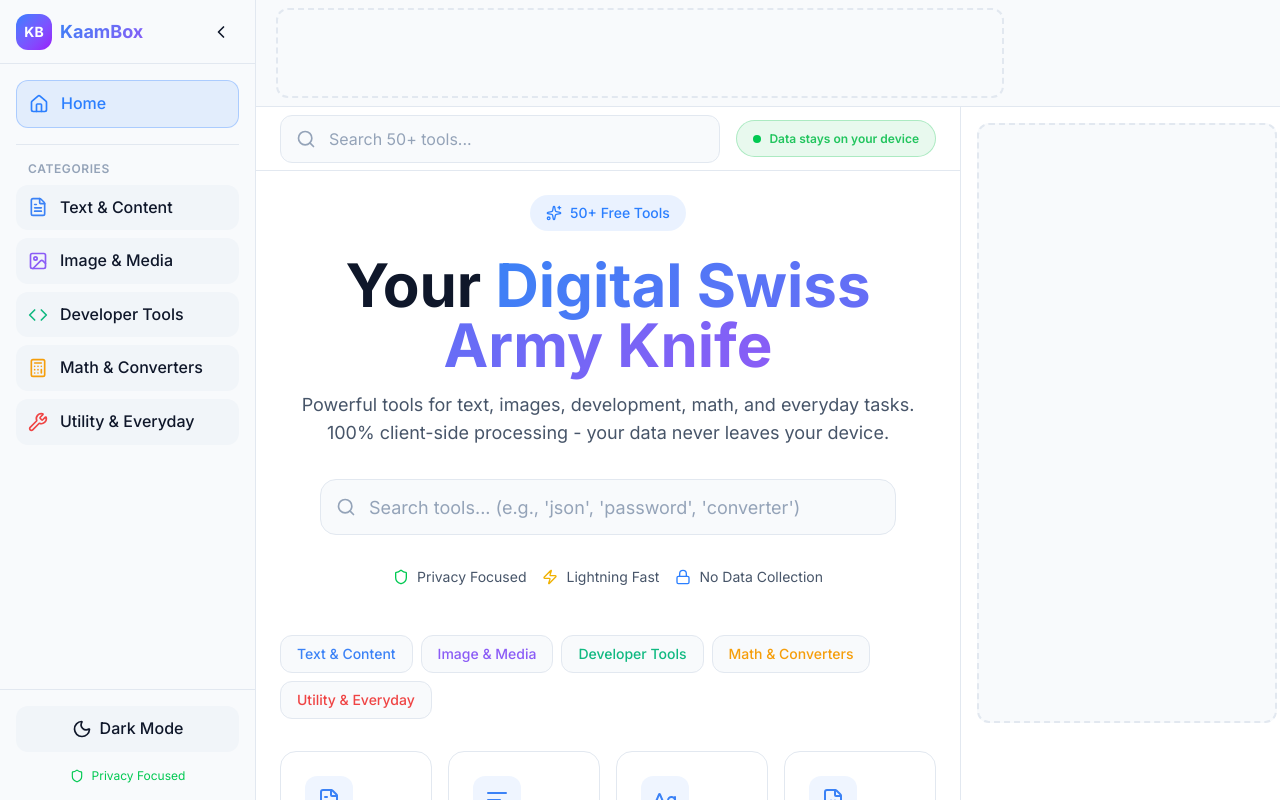
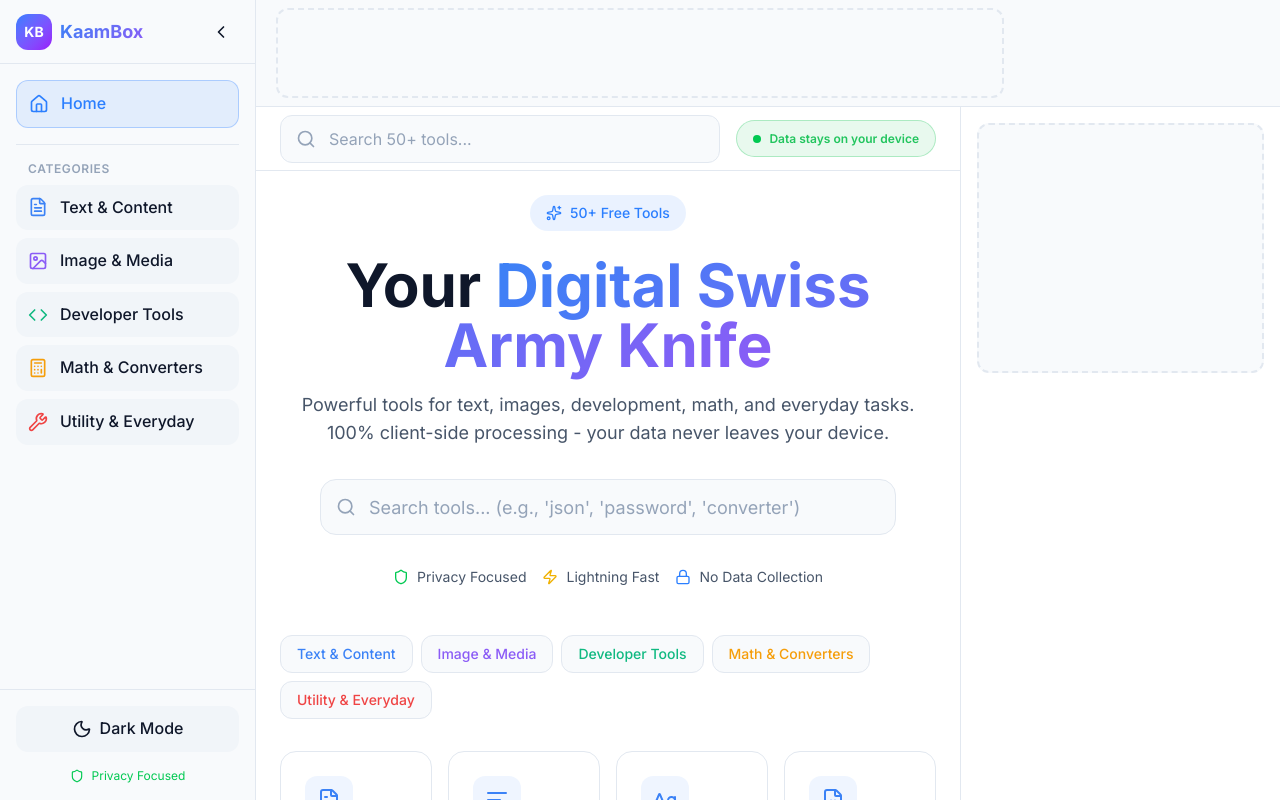
Before and after one commit to SumitBishwakarma/KaamBox, a React (Vite) app: page / in a window 1280 px wide. Shown: the top 800 px of the page. Built offline with nearby package versions, Linux system fonts and the light colour scheme.

Commit message:
Replaced AdSense with Adsterra ads (Banner + Native)

```diff
--- a/index.html
+++ b/index.html
@@ -79,9 +79,8 @@
     href="https://fonts.googleapis.com/css2?family=Inter:wght@300;400;500;600;700;800&family=Fira+Code:wght@400;500&display=swap"
     rel="stylesheet">
 
-  <!-- Google AdSense -->
-  <script async src="https://pagead2.googlesyndication.com/pagead/js/adsbygoogle.js?client=ca-pub-4591054030401824"
-    crossorigin="anonymous"></script>
+  <!-- Adsterra Ads - will be added -->
+
 </head>
 
 <body>
--- a/src/components/Layout/AdContainer.jsx
+++ b/src/components/Layout/AdContainer.jsx
@@ -4,13 +4,13 @@
 /**
  * AdContainer Component
  *
- * Integrated with Google AdSense
+ * Integrated with Adsterra Ads
  *
  * Types:
- * - banner: Horizontal banner (728x90 desktop, 320x50 mobile)
- * - sidebar: Vertical skyscraper (300x600)
- * - ingrid: Native in-grid ad (same size as tool cards)
- * - sticky: Bottom sticky banner for mobile
+ * - banner: Horizontal banner (728x90)
+ * - native: Native Banner ad
+ * - sidebar: Sidebar ad (uses native)
+ * - ingrid: In-grid ad (uses native)
  */
 
 const AdContainer = ({ type = 'banner', className = '' }) => {
@@ -18,59 +18,105 @@
     const adLoaded = useRef(false);
 
     const sizeMap = {
-        banner: 'h-[90px] w-full max-w-[728px]',
-        sidebar: 'w-[300px] h-[600px]',
-        ingrid: 'w-full aspect-[4/3]',
-        sticky: 'h-[50px] w-full'
+        banner: 'min-h-[90px] w-full max-w-[728px]',
+        native: 'w-full min-h-[200px]',
+        sidebar: 'w-full min-h-[250px]',
+        ingrid: 'w-full min-h-[200px]',
+        sticky: 'h-[90px] w-full max-w-[728px]'
     };
 
-    // AdSense slot configuration
+    // Adsterra ad configurations
     const adConfig = {
+        banner: {
+            type: 'banner',
+            key: '519e011b12e0cc6fa27b8789d7392c40',
+            width: 728,
+            height: 90
+        },
+        native: {
+            type: 'native',
+            key: '2b7d591f67e0fd4183ea4a0ecde7453b',
+            src: '//pl28206264.effectivegatecpm.com/2b7d591f67e0fd4183ea4a0ecde7453b/invoke.js'
+        },
         sidebar: {
-            slot: '4437585799',
-            style: { display: 'inline-block', width: '300px', height: '600px' }
-        },
-        banner: {
-            slot: '3441581784',
-            style: { display: 'block' },
-            format: 'auto',
-            responsive: true
+            type: 'native',
+            key: '2b7d591f67e0fd4183ea4a0ecde7453b',
+            src: '//pl28206264.effectivegatecpm.com/2b7d591f67e0fd4183ea4a0ecde7453b/invoke.js'
         },
         ingrid: {
-            slot: '9653419307',
-            style: { display: 'block' },
-            format: 'auto',
-            responsive: true
+            type: 'native',
+            key: '2b7d591f67e0fd4183ea4a0ecde7453b',
+            src: '//pl28206264.effectivegatecpm.com/2b7d591f67e0fd4183ea4a0ecde7453b/invoke.js'
         },
         sticky: {
-            slot: '9026733346',
-            style: { display: 'inline-block', width: '320px', height: '50px' }
+            type: 'banner',
+            key: '519e011b12e0cc6fa27b8789d7392c40',
+            width: 728,
+            height: 90
         }
     };
 
     useEffect(() => {
-        if (adConfig[type]?.slot && !adLoaded.current && typeof window !== 'undefined') {
-            try {
-                (window.adsbygoogle = window.adsbygoogle || []).push({});
-                adLoaded.current = true;
-            } catch (err) {
-                console.error('AdSense error:', err);
+        if (adLoaded.current || !adRef.current) return;
+
+        const config = adConfig[type];
+        if (!config) return;
+
+        if (config.type === 'banner') {
+            // Banner Ad (728x90)
+            const optionsScript = document.createElement('script');
+            optionsScript.type = 'text/javascript';
+            optionsScript.text = `
+                atOptions = {
+                    'key' : '${config.key}',
+                    'format' : 'iframe',
+                    'height' : ${config.height},
+                    'width' : ${config.width},
+                    'params' : {}
+                };
+            `;
+
+            const invokeScript = document.createElement('script');
+            invokeScript.type = 'text/javascript';
+            invokeScript.src = `//www.highperformanceformat.com/${config.key}/invoke.js`;
+            invokeScript.async = true;
+
+            adRef.current.appendChild(optionsScript);
+            adRef.current.appendChild(invokeScript);
+        } else if (config.type === 'native') {
+            // Native Banner Ad
+            const container = document.createElement('div');
+            container.id = `container-${config.key}`;
+
+            const invokeScript = document.createElement('script');
+            invokeScript.async = true;
+            invokeScript.setAttribute('data-cfasync', 'false');
+            invokeScript.src = config.src;
+
+            adRef.current.appendChild(invokeScript);
+            adRef.current.appendChild(container);
+        }
+
+        adLoaded.current = true;
+
+        return () => {
+            if (adRef.current) {
+                adRef.current.innerHTML = '';
             }
-        }
+        };
     }, [type]);
 
     const config = adConfig[type];
 
-    if (!config?.slot) {
+    if (!config) {
         return (
             <motion.div
                 initial={{ opacity: 0 }}
                 animate={{ opacity: 1 }}
-                className={`ad-container ${sizeMap[type]} ${className}`}
+                className={`ad-container ${sizeMap[type] || ''} ${className}`}
             >
                 <div className="flex flex-col items-center justify-center h-full">
                     <span className="text-[var(--text-muted)] text-sm">Ad Space</span>
-                    <span className="text-[var(--text-muted)] text-xs opacity-50">{type}</span>
                 </div>
             </motion.div>
         );
@@ -81,17 +127,8 @@
             ref={adRef}
             initial={{ opacity: 0 }}
             animate={{ opacity: 1 }}
-            className={`ad-container ${sizeMap[type]} ${className}`}
-        >
-            <ins
-                className="adsbygoogle"
-                style={config.style}
-                data-ad-client="ca-pub-4591054030401824"
-                data-ad-slot={config.slot}
-                {...(config.format && { 'data-ad-format': config.format })}
-                {...(config.responsive && { 'data-full-width-responsive': 'true' })}
-            />
-        </motion.div>
+            className={`ad-container ${sizeMap[type]} ${className} flex items-center justify-center overflow-hidden`}
+        />
     );
 };
 
```
